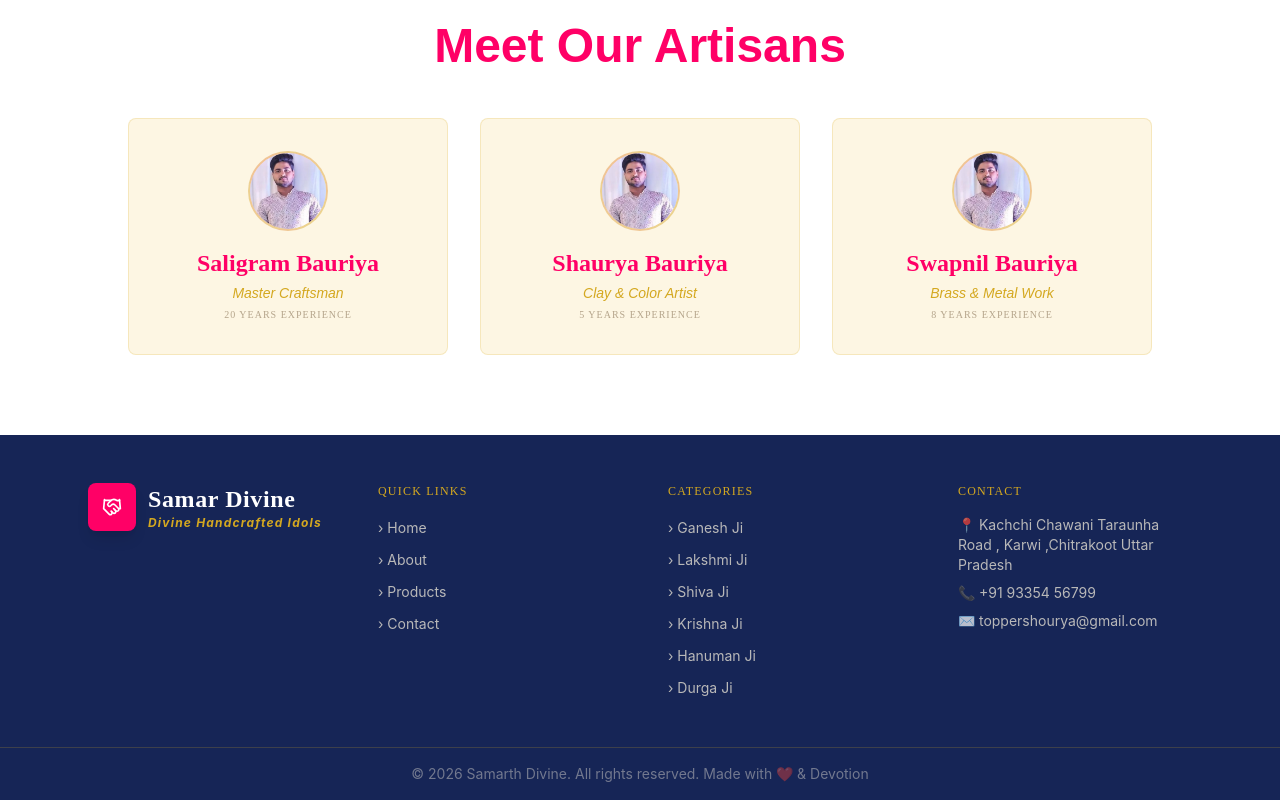
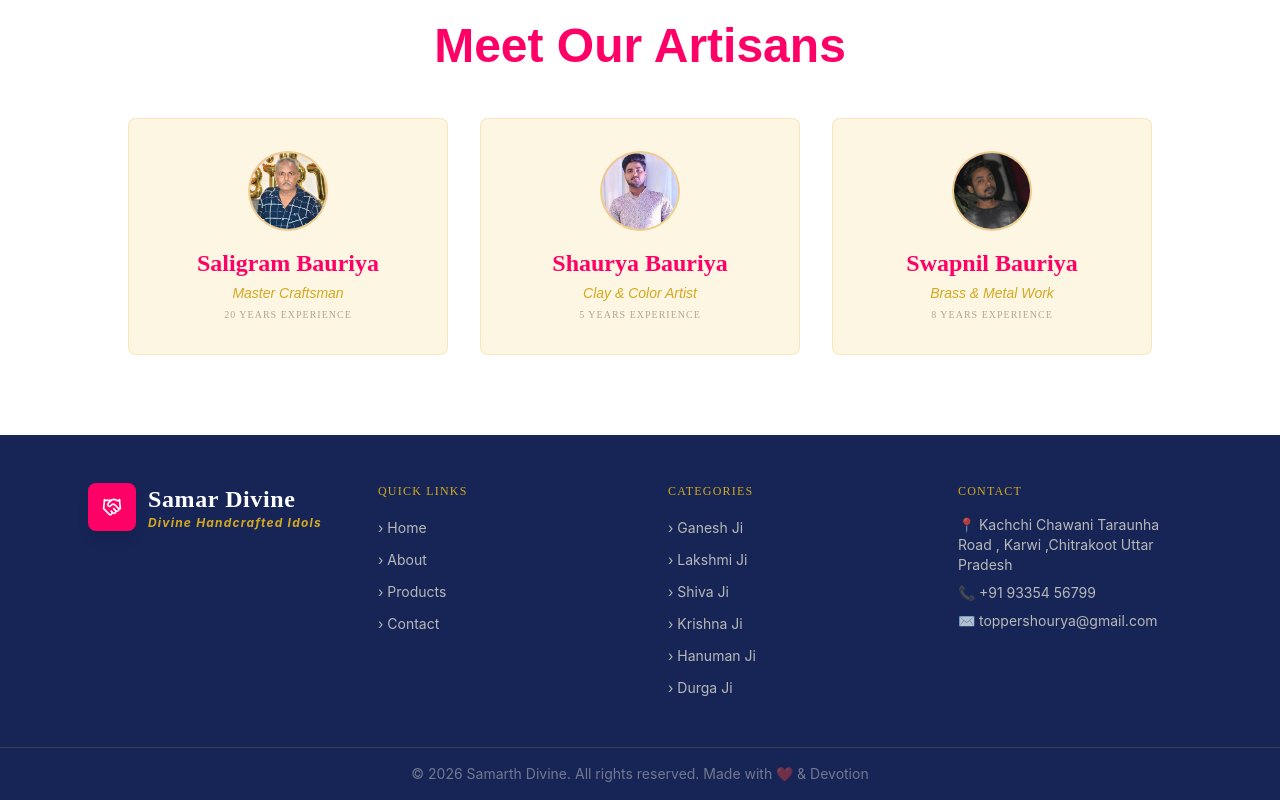
Before and after one commit to kanchankahar23/SamarthDivine, a React (Vite) app: page /about in a window 1280 px wide. Shown: the part 2275-3075 px from the top of the page. Built offline with nearby package versions, Linux system fonts and the light colour scheme.

Commit message:
add artist image

```diff
--- a/src/pages/About.jsx
+++ b/src/pages/About.jsx
@@ -2,7 +2,9 @@ import React from "react";
 import { Link } from "react-router-dom";
 import { motion } from "framer-motion";
 import aboutperson from '../assets/aboutperson.jpg'
-import artist from '../assets/artist.jpeg'
+import artist2 from '../assets/artist.jpeg'
+import artist1 from "../assets/artist1.jpeg"
+import artist3 from "../assets/artist3.jpeg";
 const fadeUp = {
   hidden: { opacity: 0, y: 40 },
   show: { opacity: 1, y: 0, transition: { duration: 0.6, ease: "easeOut" } },
@@ -21,9 +23,9 @@ const stats = [
 ];
 
 const team = [
-  { name: "Saligram Bauriya", role: "Master Craftsman", exp: "20 years experience" },
-  { name: "Shaurya Bauriya", role: "Clay & Color Artist", exp: "5 years experience" },
-  { name: "Swapnil Bauriya", role: "Brass & Metal Work", exp: "8 years experience" },
+  { name: "Saligram Bauriya", role: "Master Craftsman", exp: "20 years experience",artisan:artist1 },
+  { name: "Shaurya Bauriya", role: "Clay & Color Artist", exp: "5 years experience", artisan:artist2},
+  { name: "Swapnil Bauriya", role: "Brass & Metal Work", exp: "8 years experience",artisan:artist3 },
 ];
 
 const values = [
@@ -246,7 +248,7 @@ export default function About() {
             style={{ fontFamily: "sans-serif" }}
             viewport={{ once: true }}
           >
-            {team.map(({ name, role, exp }) => (
+            {team.map(({ name, role, exp,artisan }) => (
               <motion.div
                 key={name}
                             style={{ fontFamily: "sans-serif" }}
@@ -260,7 +262,7 @@ export default function About() {
   whileHover={{ scale: 1.1, rotate: 3 }}
   transition={{ type: "spring", stiffness: 250 }}
 >
-  <img src={artist} alt="Artist" className="w-full h-full object-cover" />
+  <img src={artisan} alt="Artist" className="w-full h-full object-cover" />
 </motion.div >
                 <h3 className="font-heading text-2xl font-semibold text-maroon mb-1">{name}</h3>
                 <p className="font-body italic text-gold text-sm mb-1">{role}</p>
```
Also changed, not shown: src/assets/artist1.jpeg (added), src/assets/artist3.jpeg (added).
